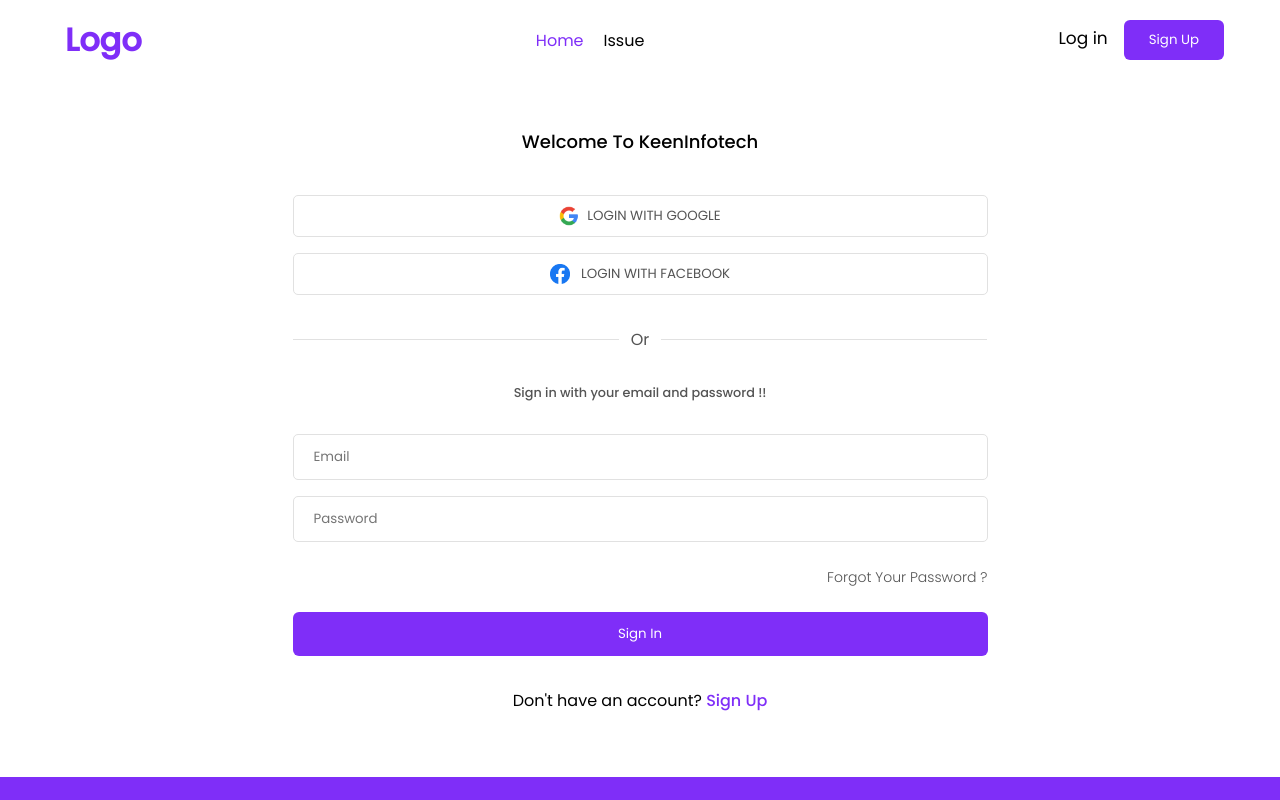
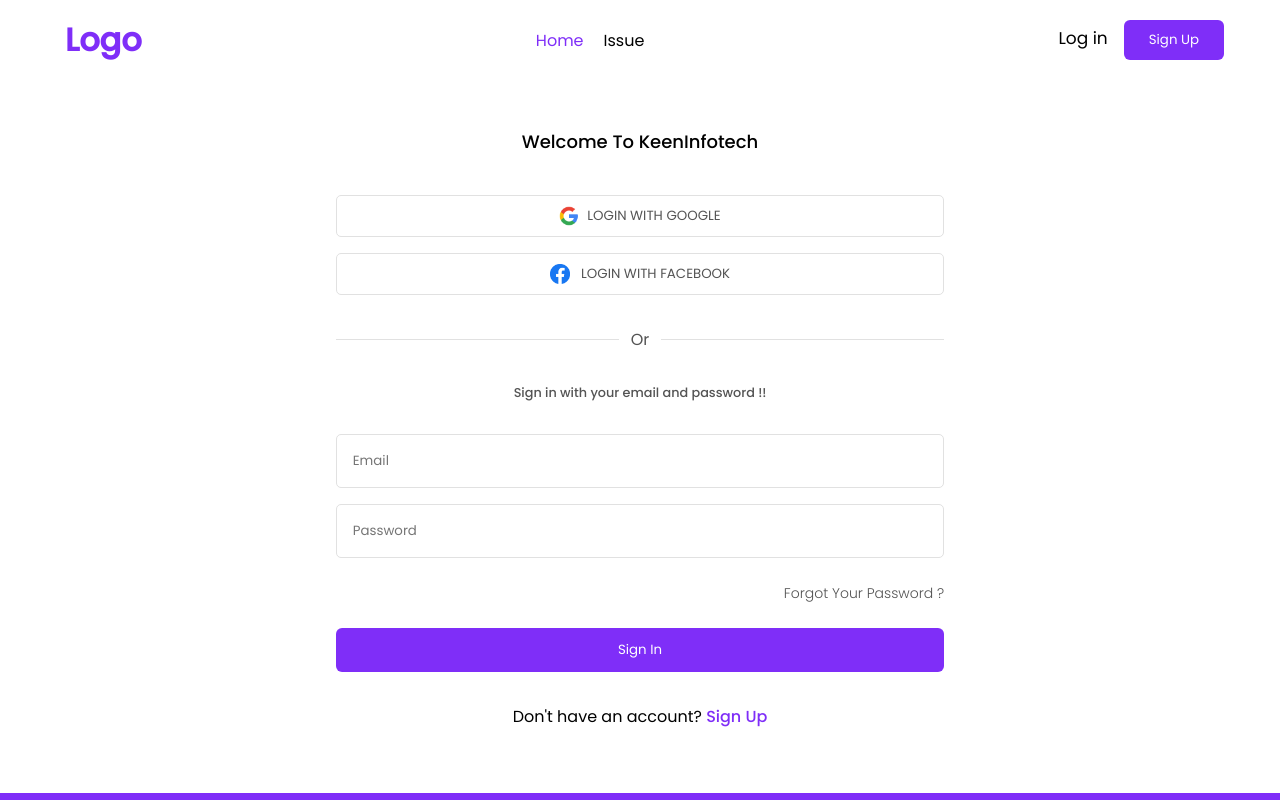
Before and after one commit to deepeshgamer23/Keen_project-Ticket-System-, an Angular app: page /Login in a window 1280 px wide. Shown: the top 800 px of the page. Built offline with nearby package versions, Linux system fonts and the light colour scheme.

Commit message:
9/6/2023

```diff
--- a/src/SCSS/components/_real-login.scss
+++ b/src/SCSS/components/_real-login.scss
@@ -34,8 +34,9 @@
             margin-bottom: 1rem;
             cursor: pointer;
 
-            &:hover{
+            &:hover {
                 border: 1px solid #7a7a7a !important;
+                transition: all .30s ease;
             }
 
             & img {
@@ -54,8 +55,9 @@
             color: $text;
             cursor: pointer;
 
-            &:hover{
+            &:hover {
                 border: 1px solid #7a7a7a !important;
+                transition: all .30s ease;
             }
 
             & img {
@@ -118,9 +120,16 @@
         justify-content: center;
         line-height: 5;
 
+
+        & .co {
+            color: red;
+            line-height: 3;
+            padding-left: 0.3rem;
+        }
+
         & input {
-            padding: 12px 26rem;
-            padding-left: 20px;
+            width: 38rem;
+            padding: 1rem 1rem;
             border: 1px solid $grey;
             outline: none;
             border-radius: 5px;
@@ -133,9 +142,9 @@
         }
 
         & a {
+            margin-left: 28rem;
             text-decoration: none;
             font-size: 14px;
-            text-align: end;
             font-weight: 300;
             cursor: pointer;
             background: transparent;
--- a/src/app/app.module.ts
+++ b/src/app/app.module.ts
@@ -11,6 +11,9 @@
 import { TicketComponent } from './components/ticket/ticket.component';
 import { Page404Component } from './components/page404/page404.component';
 import { NewTicketComponent } from './components/new-ticket/new-ticket.component';
+import { RealLoginComponent } from './components/real-login/real-login.component';
+import { SignUpComponent } from './components/SignUp/sign-up.component';
+import { ReactiveFormsModule } from '@angular/forms';
 
 
 @NgModule({
@@ -24,10 +27,13 @@
     TicketComponent,
     Page404Component,
     NewTicketComponent,
+    RealLoginComponent,
+    SignUpComponent,
   ],
   imports: [
     BrowserModule,
     AppRoutingModule,
+    ReactiveFormsModule,
   ],
   providers: [],
   bootstrap: [AppComponent],
--- a/src/app/components/real-login/real-login.component.html
+++ b/src/app/components/real-login/real-login.component.html
@@ -1,20 +1,31 @@
 <!--============================ Real Login ===========================-->
 
-<form class="login section container">
+<form class="login section container" [formGroup]="LoginForm">
     <div class="login__container grid">
         <div class="login__content">
             <h2 class="login__content-subtitle">Welcome To KeenInfotech</h2>
-            <button class="login__content-google"><img src="../../assets/google-logo-9808.png" alt="google"> LOGIN WITH GOOGLE </button>
-            <button class="login__content-facebook"> <img src="../../assets/Facebook_Logo_(2019).png" alt="facebook"> LOGIN WITH FACEBOOK </button>
+            <button class="login__content-google"><img src="../../assets/google-logo-9808.png" alt="google"> LOGIN WITH
+                GOOGLE </button>
+            <button class="login__content-facebook"> <img src="../../assets/Facebook_Logo_(2019).png" alt="facebook">
+                LOGIN WITH FACEBOOK </button>
             <p class="login__content-or"> Or </p>
             <h6 class="login__content-subtitle2">Sign in with your email and password !!</h6>
             <div class="login__form">
-                <input type="text" placeholder="Email" required="">
-                <input type="text" placeholder="Password" required="">
-                <a routerLink="forgotPass" >Forgot Your Password ?</a>
-                <button>Sign In</button>
+                <input type="text" placeholder="Email" formControlName="email" maxlength="30">
+
+                <div *ngIf="submitted && f.email.errors">
+                    <div *ngIf="f.email.errors.required" class="co">Please enter your email</div>
+                    <div *ngIf="f.email.errors.email" class="co">Please enter a valid email</div>
+                </div>
+                <input type="text" placeholder="Password" formControlName="password" maxlength="50">
+
+                <div *ngIf="submitted &&  f.password.errors">
+                    <div *ngIf="f.password.errors.required" class="co">Please enter your password</div>
+                </div>
+                <a routerLink="../forgotPass">Forgot Your Password ?</a>
+                <button (click)="onSignIn()">Sign In</button>
             </div>
-            <p class="login__content-signup">Don't have an account? <a routerLink="SignUp">Sign Up</a></p>
+            <p class="login__content-signup">Don't have an account? <a routerLink="../SignUp">Sign Up</a></p>
         </div>
     </div>
 </form>
--- a/src/app/components/real-login/real-login.component.ts
+++ b/src/app/components/real-login/real-login.component.ts
@@ -1,4 +1,6 @@
-import { Component } from '@angular/core';
+import { Component ,OnInit } from '@angular/core';
+import {FormBuilder , FormGroup , FormControl , Validators} from '@angular/forms'
+import { from } from 'rxjs';
 
 @Component({
   selector: 'app-real-login',
@@ -6,5 +8,32 @@
   styleUrls: ['./real-login.component.scss']
 })
 export class RealLoginComponent {
+  title = 'LoginForm'
 
+  LoginForm:any;
+  submitted:boolean = false;
+
+  constructor (private formBuilder:FormBuilder){}
+
+  ngOnInit(){
+    this.LoginForm = this.formBuilder.group({
+      email:['',[Validators.required,Validators.email]],
+      password:['',Validators.required]
+    });
+  }
+
+
+  get f(){return this.LoginForm.controls};
+
+
+  onSignIn(){
+    if(this.LoginForm.invalid){
+      this.submitted = true;
+      return;
+    }
+    else{
+      this.submitted = false;
+      this.LoginForm.reset;
+    }
+  }
 }
```
